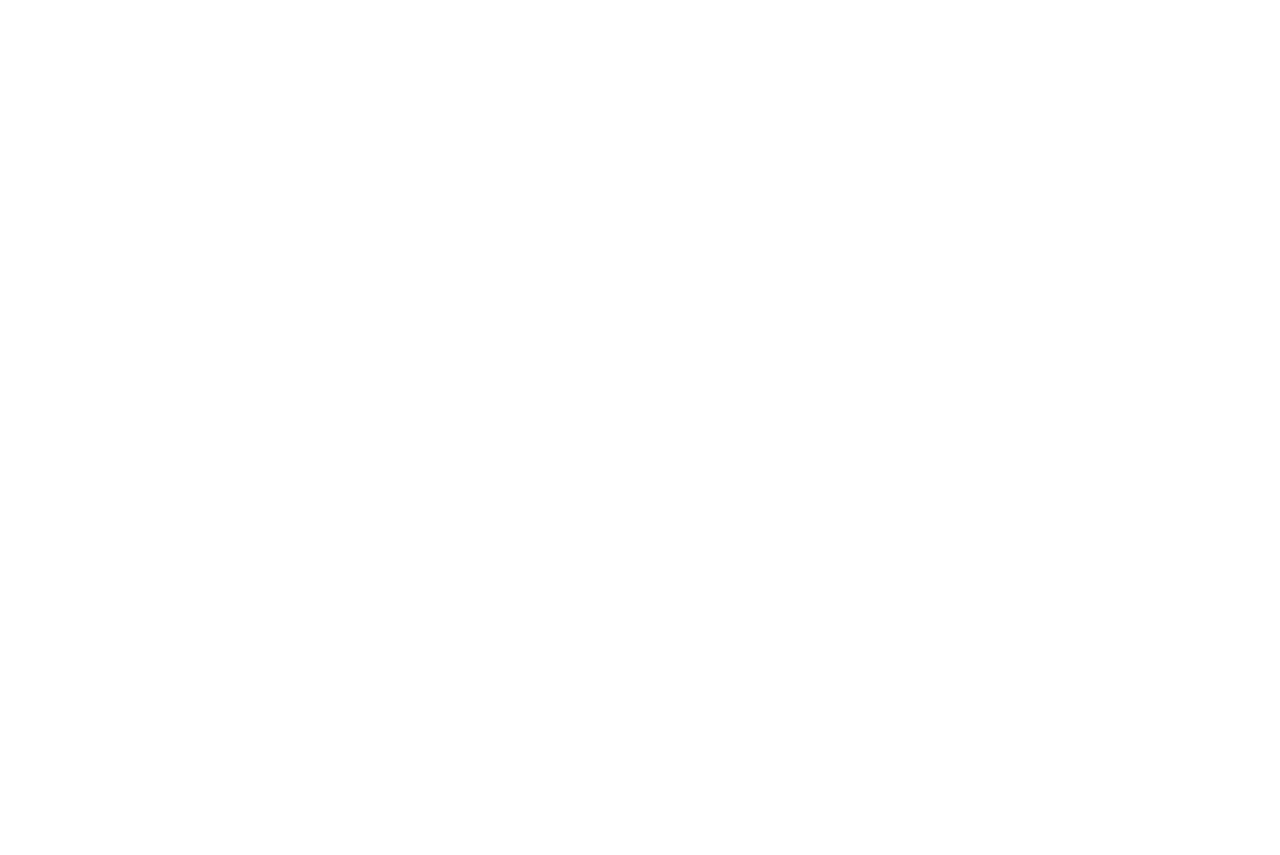
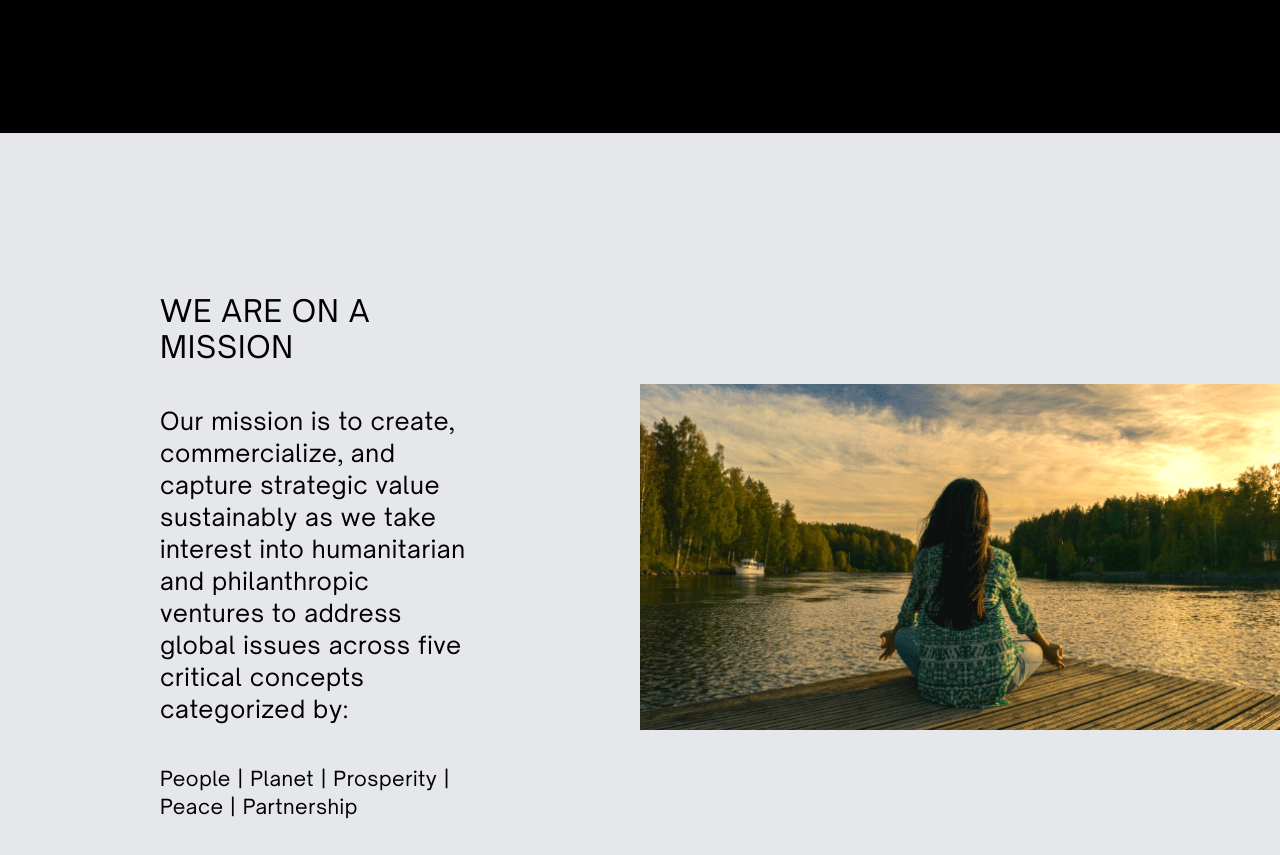
Before and after one commit to shafrazi/arrow-accel, a Next.js app: page /about-us in a window 1280 px wide. Shown: the part 3120-3975 px from the top of the page. Before the commit the page ends 2841 px from the top, so only its background shows below. Built offline with nearby package versions, Linux system fonts and the light colour scheme.

Commit message:
add mission banner component

```diff
--- a/components/foundation-banner.js
+++ b/components/foundation-banner.js
@@ -1,6 +1,6 @@
 export default function FoundationBanner() {
   return (
-    <div className="flex flex-col w-full">
+    <div className="flex flex-col w-full tracking-wide">
       <div className="w-full flex flex-col md:flex-row">
         <div className="w-full md:w-1/2 px-4 md:px-[10rem] py-4 md:py-[10rem]">
           <p className="tracking-wide text-lg md:text-2xl">
--- /dev/null
+++ b/components/mission-banner.js
@@ -0,0 +1,31 @@
+export default function MissionBanner() {
+  return (
+    <div className="flex flex-col w-full tracking-wide bg-gray-200">
+      <div className="w-full flex flex-col bg-black text-white justify-center items-center py-[8rem]">
+        <p className="text-2xl text-center w-1/3 leading-relaxed">
+          We have developed a deep understanding on how to further your
+          relevance to the world and how to increase awareness
+        </p>
+      </div>
+      <div className="flex flex-col md:flex-row w-full">
+        <div className="w-full md:w-1/2 px-4 md:px-[10rem] py-4 md:py-[10rem]">
+          <h2 className="tracking-wide text-lg md:text-3xl uppercase">
+            we are on a mission
+          </h2>
+          <p className="tracking-wide text-lg md:text-2xl mt-10">
+            Our mission is to create, commercialize, and capture strategic value
+            sustainably as we take interest into humanitarian and philanthropic
+            ventures to address global issues across five critical concepts
+            categorized by:
+          </p>
+          <p className="tracking-wide text-lg md:text-xl mt-10">
+            People | Planet | Prosperity | Peace | Partnership
+          </p>
+        </div>
+        <div className="w-full md:w-1/2 py-12 flex justify-center items-center">
+          <img src="/images/mission.png" className="w-full" />
+        </div>
+      </div>
+    </div>
+  );
+}
--- a/pages/about-us.js
+++ b/pages/about-us.js
@@ -4,6 +4,7 @@ import FoundationBanner from "../components/foundation-banner";
 import Header from "../components/header";
 import HeroTwo from "../components/hero2";
 import Layout from "../components/layout";
+import MissionBanner from "../components/mission-banner";
 
 export default function AboutUs() {
   return (
@@ -16,6 +17,7 @@ export default function AboutUs() {
       <AboutUsHero />
       <HeroTwo />
       <FoundationBanner />
+      <MissionBanner />
     </Layout>
   );
 }
```
Also changed, not shown: public/images/mission.png (added).
